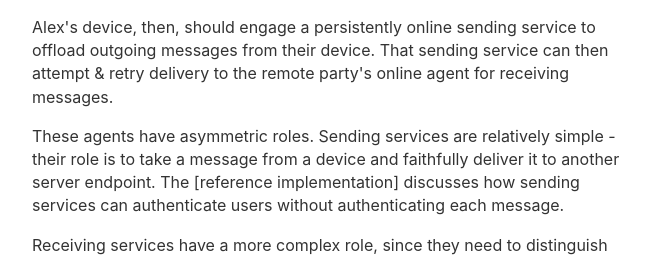
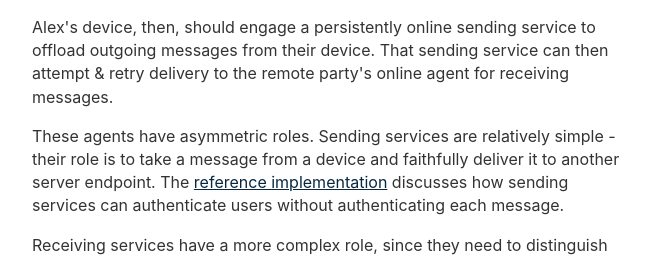
Before and after one commit to messaging-interop/messaging-interop.github.io, an Eleventy site: page posts/4-Ideas.md in a window 1280 px wide. Shown: the part 1609-1868 px from the top of the page, without its empty margins (8-670 px from the left). Built offline with nearby package versions, Linux system fonts and the light colour scheme; Eleventy itself is replaced by a stand-in of ours; files that its build step writes are made by us from their sources.

Commit message:
edit ideas

```diff
--- a/posts/4-Ideas.md
+++ b/posts/4-Ideas.md
@@ -39,7 +39,7 @@ Alex, from a device, wants to send a message to Blair using that identity. Indiv
 
 Alex's device, then, should engage a persistently online sending service to offload outgoing messages from their device. That sending service can then attempt & retry delivery to the remote party's online agent for receiving messages.
 
-These agents have asymmetric roles. Sending services are relatively simple - their role is to take a message from a device and faithfully deliver it to another server endpoint. The [reference implementation] discusses how sending services can authenticate users without authenticating each message.
+These agents have asymmetric roles. Sending services are relatively simple - their role is to take a message from a device and faithfully deliver it to another server endpoint. The [reference implementation](posts/6.3-Sending-Service) discusses how sending services can authenticate users without authenticating each message.
 
 Receiving services have a more complex role, since they need to distinguish among incoming messages, which users to route those messages to. Their responsibiity is to keep that knowledge private, by suppring a [virtual address scheme]((/posts/4.4-Transit-Privacy)) that allows senders to use different addresses for each message.
 They may engage in strategies to reduce their knowledge about this mapping - a maximalist strategy would be to deliver every message to every user.
```
